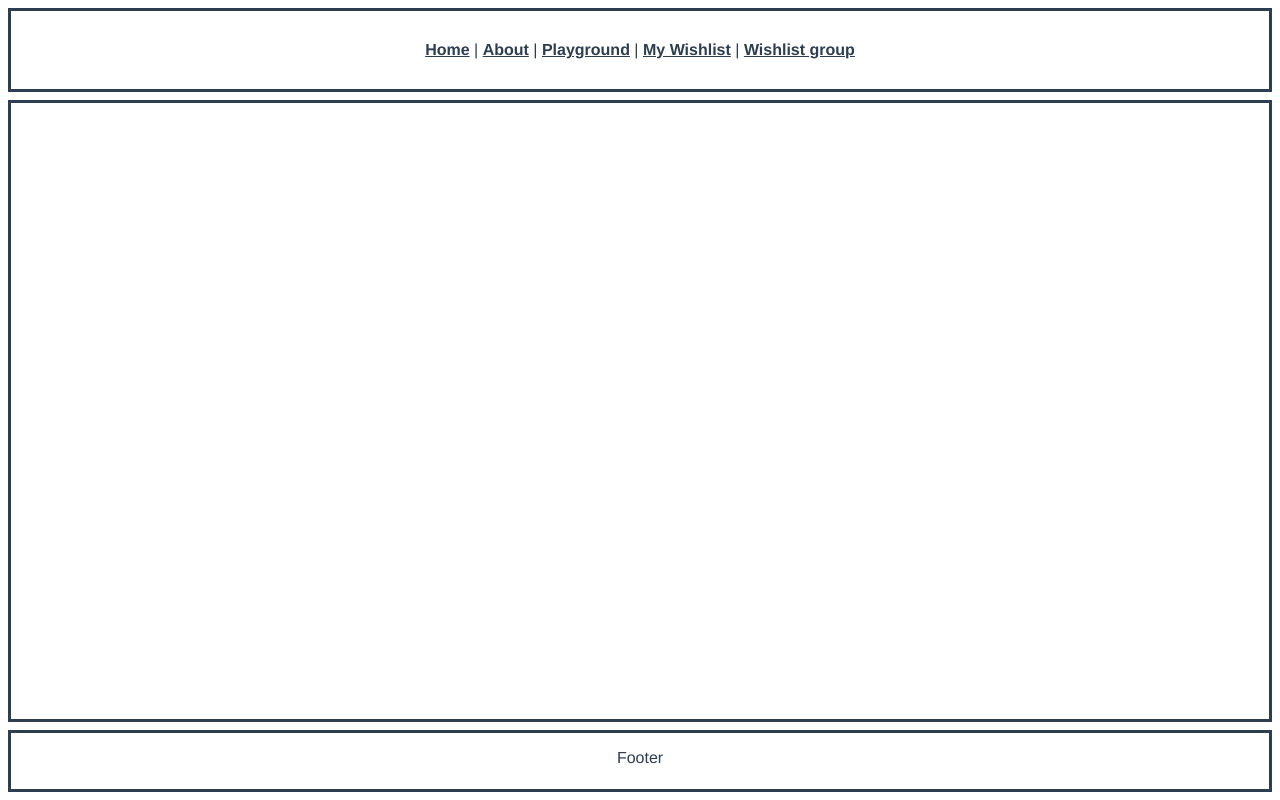
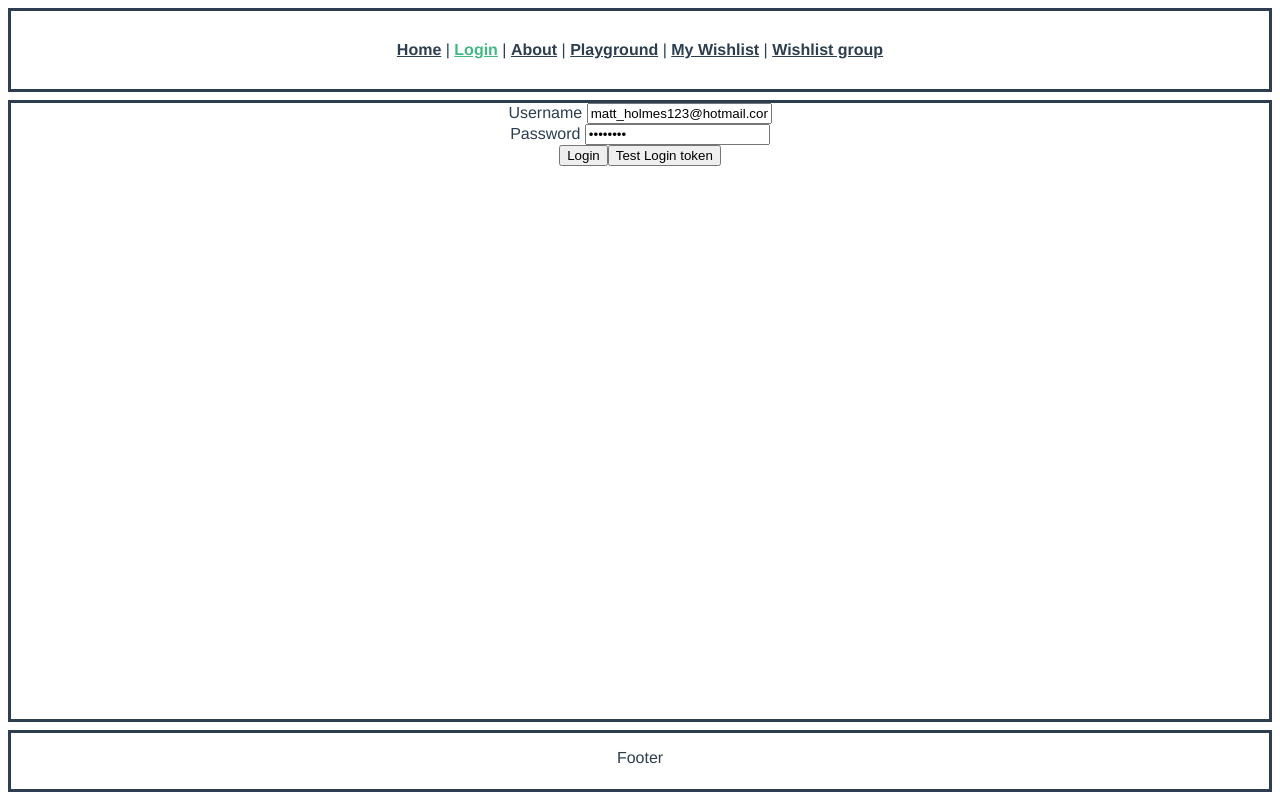
Before and after one commit to MattHolmes123/gift-wishlist-frontend, a Vue app in the folder gift-wishlist/: page /#/login in a window 1280 px wide. Built offline with nearby package versions, Linux system fonts and the light colour scheme; no server answers.

Commit message:
Add basica login view.
Can correctly login using API and validate user token.

```diff
--- a/gift-wishlist/src/App.vue
+++ b/gift-wishlist/src/App.vue
@@ -3,6 +3,7 @@
     <div class="header">
       <div id="nav">
         <router-link to="/">Home</router-link> |
+        <router-link to="/login">Login</router-link> |
         <router-link to="/about">About</router-link> |
         <router-link to="/playground">Playground</router-link> |
         <router-link to="/my-wishlist">My Wishlist</router-link> |
--- a/gift-wishlist/src/router/index.js
+++ b/gift-wishlist/src/router/index.js
@@ -8,6 +8,12 @@ const home = {
   path: "/",
   name: "Home",
   component: Home
+};
+
+const login = {
+  path: "/login",
+  name: "Login",
+  component: () => import(/* webpackChunkName: "about" */ "../views/Login.vue")
 };
 
 const about = {
@@ -37,7 +43,7 @@ const wishlistGroup = {
   component: () => import("../views/MyGroup.vue")
 };
 
-const routes = [home, about, playground, myWishlist, wishlistGroup];
+const routes = [home, login, about, playground, myWishlist, wishlistGroup];
 
 const router = new VueRouter({
   routes
--- a/gift-wishlist/src/store/index.js
+++ b/gift-wishlist/src/store/index.js
@@ -4,13 +4,15 @@ import Vuex from "vuex";
 Vue.use(Vuex);
 
 import { PlaygroundModule } from "@/store/modules/playground/index.js";
+import { LoginModule } from "@/store/modules/login/index.js";
 import types from "@/store/mutation-types";
 
 export default new Vuex.Store({
   strict: process.env.NODE_ENV !== "production",
 
   modules: {
-    playground: PlaygroundModule
+    playground: PlaygroundModule,
+    login: LoginModule
   },
 
   state: {
--- /dev/null
+++ b/gift-wishlist/src/store/modules/login/actions.js
@@ -0,0 +1,33 @@
+import types from "@/store/mutation-types";
+import LoginApi from "@/store/modules/login/api";
+
+const API = new LoginApi();
+
+// context attributes for reference:
+// "dispatch", "commit", "getters", "state", "rootGetters", "rootState"
+
+export const actions = {
+  async loginUser(context, { username, password }) {
+    const response = await API.login(username, password);
+
+    // response.ok checks status_code is in range 200 - 299
+    if (!response.ok) {
+      context.commit(types.LOG_OUT_USER);
+      return;
+    }
+
+    const { access_token: token } = await response.json();
+    context.commit(types.LOG_IN_USER, { token });
+  },
+
+  async testUserToken(context) {
+    const token = context.state.token;
+    const response = await API.testToken(token);
+    if (!response.ok) {
+      context.commit(types.LOG_OUT_USER);
+    }
+
+    const data = await response.json();
+    console.log(data);
+  }
+};
--- /dev/null
+++ b/gift-wishlist/src/store/modules/login/api.js
@@ -0,0 +1,35 @@
+import { apiUrl } from "@/env";
+
+function authHeaders(token) {
+  const headers = {
+    Authorization: `Bearer ${token}`
+  };
+
+  return new Headers(headers);
+}
+
+export default class LoginApi {
+  constructor() {
+    this.prefix = "/login";
+    this.url = `${apiUrl}${this.prefix}`;
+  }
+
+  async login(username, password) {
+    const endpoint = `${this.url}/access-token`;
+
+    let formData = new FormData();
+    formData.append("username", username);
+    formData.append("password", password);
+
+    return await fetch(endpoint, { method: "POST", body: formData });
+  }
+
+  async testToken(token) {
+    const endpoint = `${this.url}/test-token`;
+
+    return await fetch(endpoint, {
+      method: "POST",
+      headers: authHeaders(token)
+    });
+  }
+}
--- /dev/null
+++ b/gift-wishlist/src/store/modules/login/getters.js
@@ -0,0 +1 @@
+export const getters = {};
--- /dev/null
+++ b/gift-wishlist/src/store/modules/login/index.js
@@ -0,0 +1,14 @@
+import { mutations } from "./mutations";
+import { getters } from "./getters";
+import { actions } from "./actions";
+
+export const LoginModule = {
+  namespaced: true,
+  state: () => ({
+    isLoggedIn: "",
+    token: ""
+  }),
+  mutations,
+  actions,
+  getters
+};
--- /dev/null
+++ b/gift-wishlist/src/store/modules/login/mutations.js
@@ -0,0 +1,12 @@
+import types from "@/store/mutation-types";
+
+export const mutations = {
+  [types.LOG_IN_USER](state, { token }) {
+    state.isLoggedIn = true;
+    state.token = token;
+  },
+  [types.LOG_OUT_USER](state) {
+    state.isLoggedIn = false;
+    state.token = "";
+  }
+};
--- a/gift-wishlist/src/store/modules/playground/actions.js
+++ b/gift-wishlist/src/store/modules/playground/actions.js
@@ -4,7 +4,9 @@ import PlaygroundApi from "@/store/modules/playground/api";
 const API = new PlaygroundApi(window.location.hostname, 8081);
 
 export const actions = {
-  async getPlaygroundState({ state, commit, rootState }) {
+  async getPlaygroundState(context) {
+    const { state, commit, rootState } = context;
+
     console.log(state); // local state
     console.log(rootState); // root state
 
--- a/gift-wishlist/src/store/mutation-types.js
+++ b/gift-wishlist/src/store/mutation-types.js
@@ -3,6 +3,11 @@ const types = {
   INCREMENT_COUNT: "INCREMENT_COUNT",
   INCREMENT_COUNT_BY: "INCREMENT_COUNT_BY",
   SET_PLAYGROUND_STATE: "SET_PLAYGROUND_STATE",
+
+  // Login mutations
+  LOG_IN_USER: "LOG_IN_USER",
+  LOG_OUT_USER: "LOG_OUT_USER",
+
   // Wishlist mutations
   ADD_WISHLIST_ITEM: "ADD_WISHLIST_ITEM"
 };
--- /dev/null
+++ b/gift-wishlist/src/views/Login.vue
@@ -0,0 +1,65 @@
+<template>
+  <div class="login-container">
+    <div class="new-item-container">
+      <h3 v-show="loginFailed" class="warning">Failed to log in.</h3>
+      <h3 v-show="loginSuccess" class="warning">Logged in successfully.</h3>
+      <label for="username">Username </label>
+      <input type="text" id="username" v-model="newUserName" />
+      <br />
+      <label for="new-item-url">Password </label>
+      <input type="password" id="new-item-url" v-model="newUserPassword" />
+      <br />
+      <button v-bind:disabled="loginBtnDisabled" @click="login">
+        Login
+      </button>
+      <button @click="testUserToken">Test Login token</button>
+    </div>
+  </div>
+</template>
+
+<script>
+import { createNamespacedHelpers } from "vuex";
+const { mapActions, mapState } = createNamespacedHelpers("login");
+
+export default {
+  data() {
+    return {
+      newUserName: "matt_holmes123@hotmail.com",
+      newUserPassword: "password"
+    };
+  },
+  name: "Login",
+  methods: {
+    login() {
+      const payload = {
+        username: this.newUserName,
+        password: this.newUserPassword
+      };
+      this.loginUser(payload).then(() => this.reset());
+    },
+    reset() {
+      // Only rest the username when we log in correctly.
+      if (this.isLoggedIn) {
+        this.newUserName = "";
+      }
+      this.newUserPassword = "";
+    },
+    ...mapActions(["loginUser", "testUserToken"])
+  },
+  computed: {
+    loginFailed() {
+      return this.isLoggedIn === false;
+    },
+    loginSuccess() {
+      return this.isLoggedIn === true;
+    },
+    loginBtnDisabled() {
+      return !this.newUserName || !this.newUserPassword;
+    },
+
+    ...mapState(["isLoggedIn", "token"])
+  }
+};
+</script>
+
+<style scoped></style>
--- a/gift-wishlist/src/views/Playground.vue
+++ b/gift-wishlist/src/views/Playground.vue
@@ -1,6 +1,7 @@
 <template>
   <div class="playground">
     <p>Count: {{ count }}</p>
+    <p>Local Computed: {{ localComputed }}</p>
     <button @click="getPlaygroundState">Initialise App</button>
     <br />
     <button @click="incrementCount">I increment by one</button>
```
Also changed, not shown: 1 other file (tests, documents, lock files or other folders).
